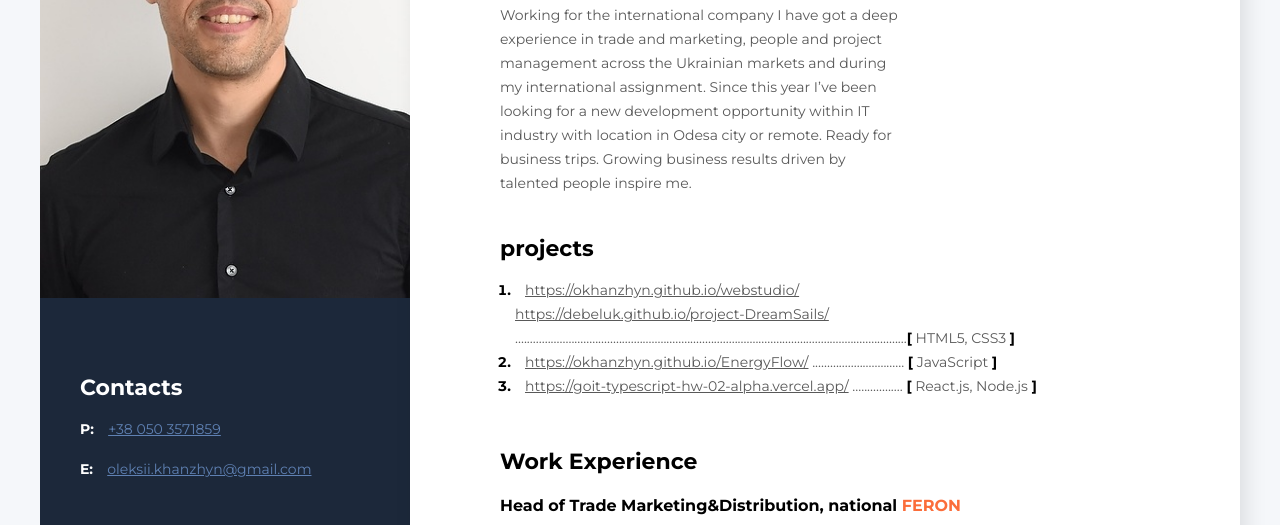
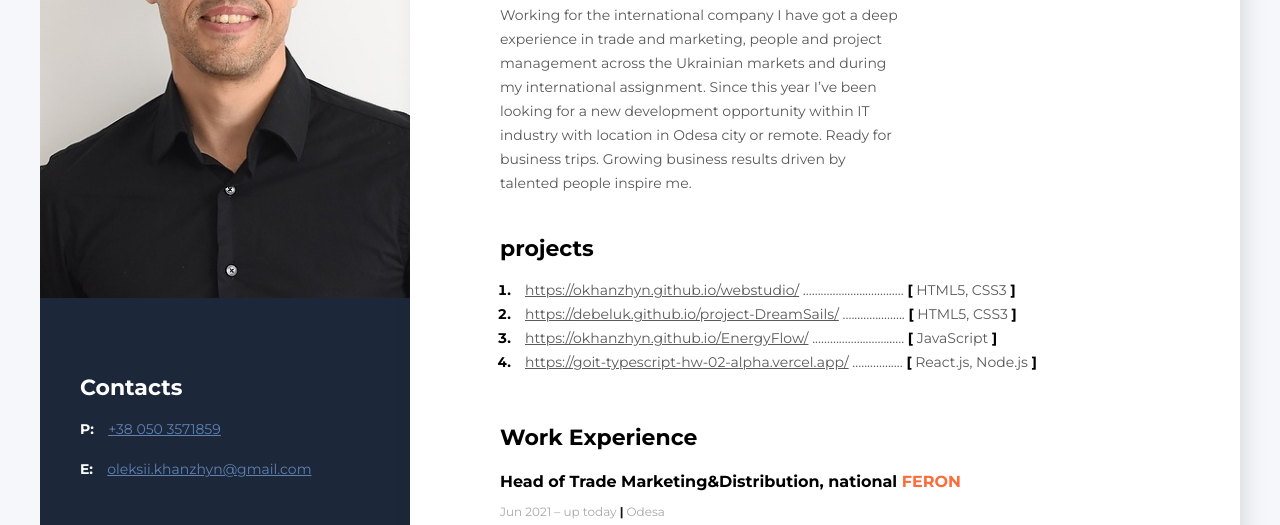
Before and after one commit to OKhanzhyn/RESUME_IT, a plain HTML site: page index.html in a window 1280 px wide. Shown: the part 251-776 px from the top of the page. Drawn offline with Linux system fonts and the light colour scheme.

Commit message:
resume_link_update

```diff
--- a/index.html
+++ b/index.html
@@ -38,11 +38,20 @@
                <ol class="project-list">
                    <li class="project-item">
                        <span class="project-name"><a href="https://hellenglish.goit.global/" class="project-link">
-                        https://okhanzhyn.github.io/webstudio/<br>https://debeluk.github.io/project-DreamSails/</br></a>
-                        ....................................................................................................................................<span class="project-bracket">[</span> HTML5, CSS3 <span class="project-bracket">]</span>
+                        https://okhanzhyn.github.io/webstudio/</a>
+                        ..................................
+                        <span class="project-bracket">[</span> HTML5, CSS3 <span class="project-bracket">]</span>
                        </span>
 
                    </li>
+                   <li class="project-item">
+                    <span class="project-name"><a href="https://hellenglish.goit.global/" class="project-link">
+                     https://debeluk.github.io/project-DreamSails/</a>
+                     .....................
+                     <span class="project-bracket">[</span> HTML5, CSS3 <span class="project-bracket">]</span>
+                    </span>
+
+                </li>
                    <li class="project-item">
                        <span class="project-name"><a href="https://cryptohub.goit.global/" class="project-link">https://okhanzhyn.github.io/EnergyFlow/</a>
                          ...............................
--- a/styles/styles.css
+++ b/styles/styles.css
@@ -91,6 +91,12 @@ body {
 }
 .project-link {
     margin-left: 10px;
+}
+
+.project-link:hover {
+    color: #0a0ac9;
+    font-weight: 600;
+    font-size: 14px;
 }
 
 .project-bracket {
@@ -229,7 +235,11 @@ body {
     line-height: 24px;
     color: #5f81b3;
 }
-
+.contact-link:hover {
+    font-weight: 600;
+    font-size: 16px;
+    color: #7e94b5;
+}
 
 
 .tech-skills {
```
